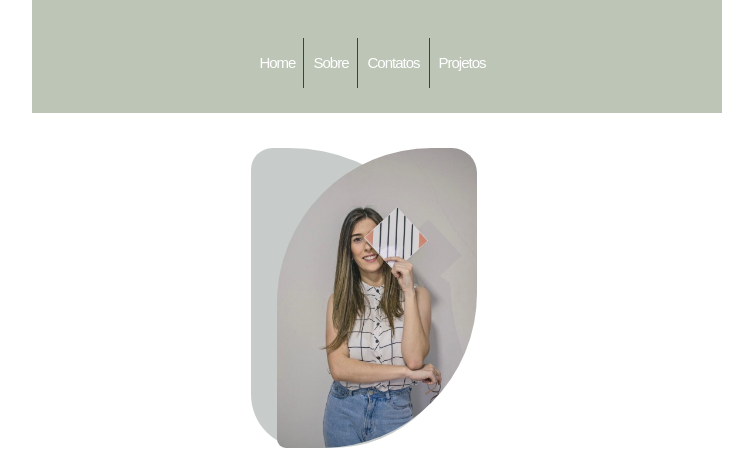
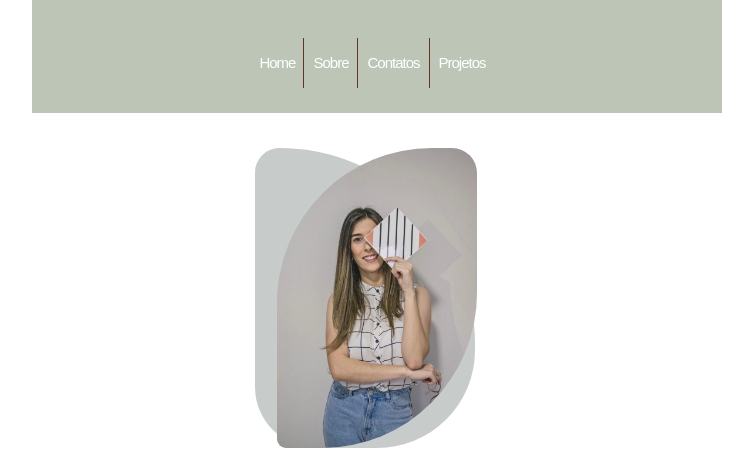
Before and after one commit to HigorCustodio/Landing_page_raysa_arquitetura, a plain HTML site: page index.html in a window 1280 px wide. Shown: the part 226-690 px from the top of the page, without its empty margins (263-1016 px from the left). Drawn offline with nearby package versions, Linux system fonts and the light colour scheme; a web font is replaced by a local one.

Commit message:
alterando div decorativa

```diff
--- a/style.css
+++ b/style.css
@@ -108,23 +108,26 @@ section{
 }
 .decoracao-fundo{
 
-    position: absolute;
+    position:absolute;
     z-index: 0;
-    width: 21rem;
+    width: 22rem;
     height: 30rem;
 
     background-color: rgba(115,129,123,0.40);
 
-    border-radius: 10rem 80rem 60rem 25rem;
+    border-radius: 10rem 80rem 40rem 25rem;
 
-    margin-left: 5.18rem;
+    margin-left:5.5rem;
+
+    margin-block-end: initial;
+
 
 }
 section > img{
     width: 20.0rem;
     border-radius: 155px 25px 155px 9px;
 
-    margin-bottom: 2rem;
+    margin-bottom: 2.5rem;
 }
 
 .texto-principal{
@@ -166,7 +169,7 @@ section h1{
     color: #9e9d9d;
 }
 .clientes-1-box {
-    max-width: 30.5rem;
+
     margin:3rem 0.5rem 5rem 0.5rem;
 }
 .clientes-2-box, .clientes-3-box{
```
